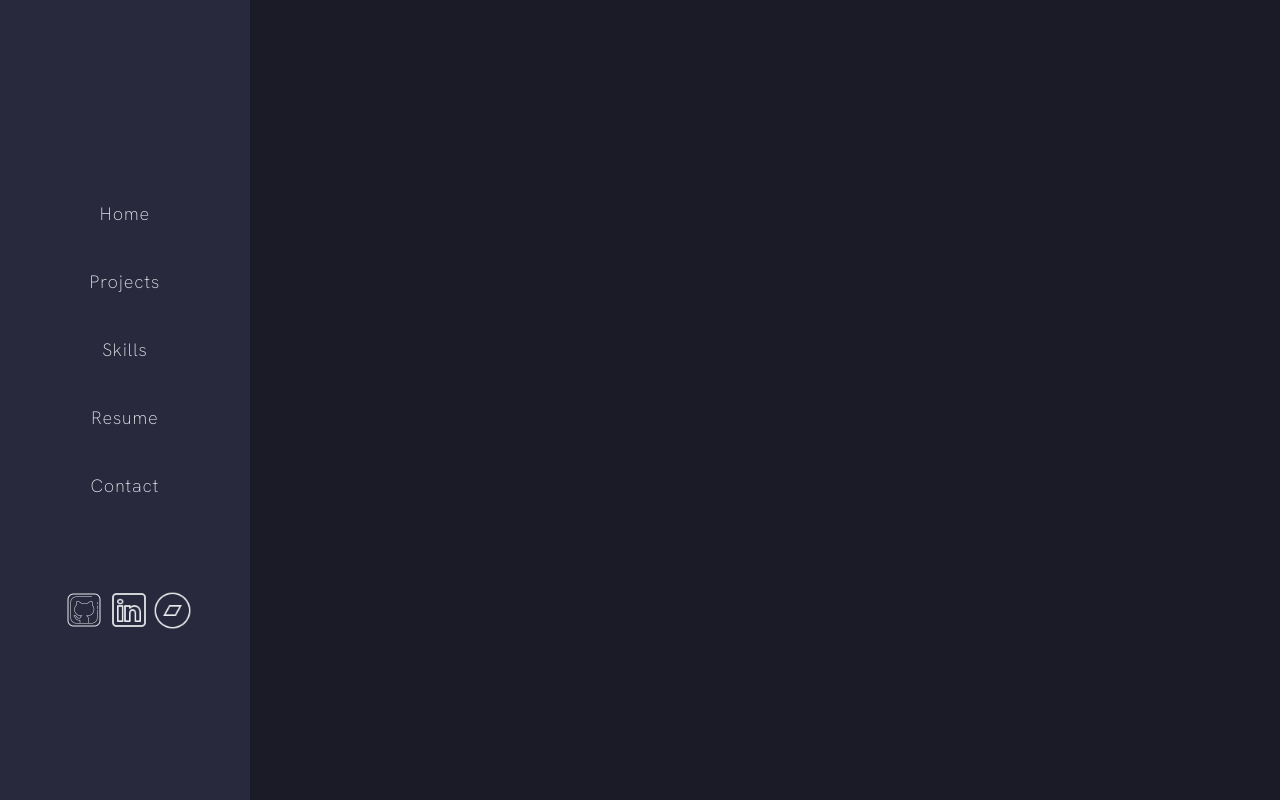
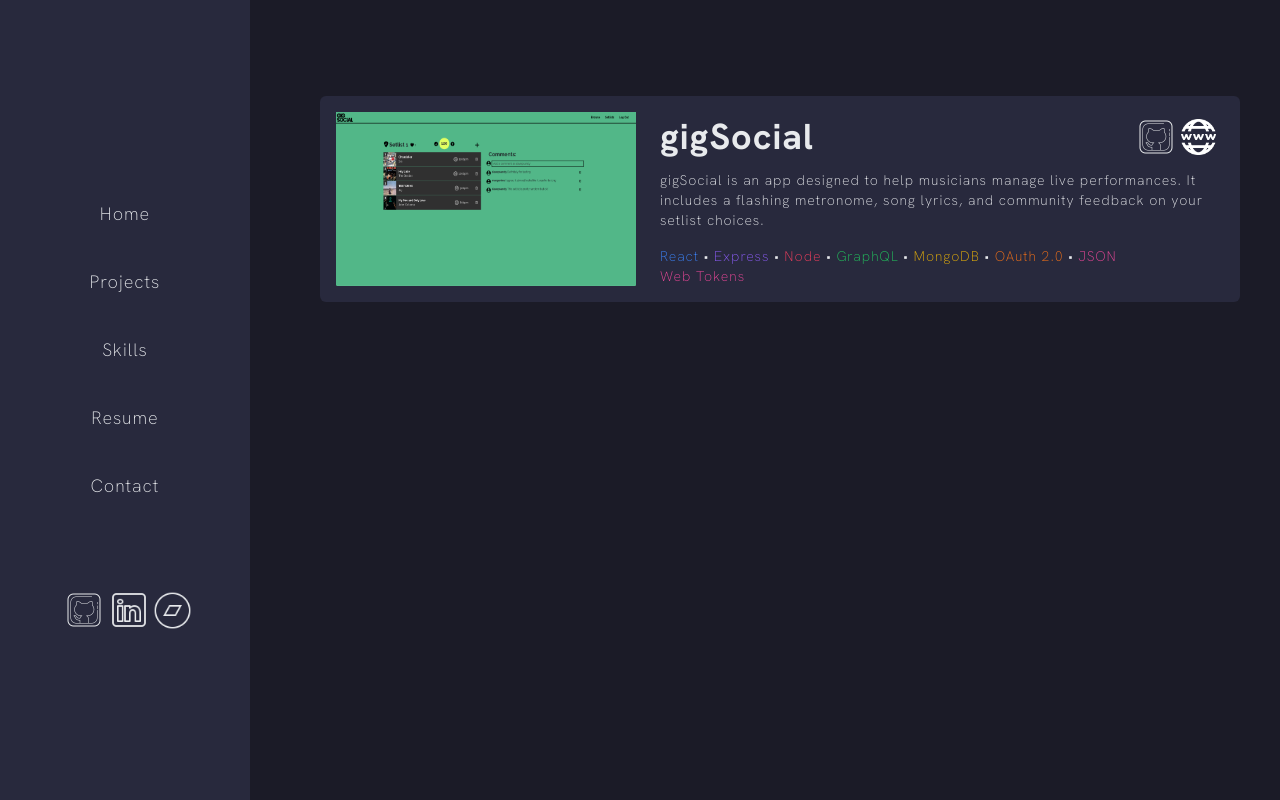
Before and after one commit to davepaulsanders/sanders-portfolio, a Next.js app: page /projects in a window 1280 px wide. Built offline with nearby package versions, Linux system fonts and the light colour scheme.

Commit message:
Project card and beginning of animation

```diff
--- a/components/Layout.tsx
+++ b/components/Layout.tsx
@@ -43,7 +43,7 @@ const Layout = ({ children }: React.PropsWithChildren) => {
   return (
     <div className="flex">
       <Nav />
-      <div className="grid grid-cols-12 min-h-screen max-h-screen">
+      <div className="main grid grid-cols-12 w-full min-h-screen max-h-screen relative">
         <div
           className={`${styles.hamburgerMenu} flex md:hidden`}
           onClick={menuToggle}
@@ -53,7 +53,7 @@ const Layout = ({ children }: React.PropsWithChildren) => {
           <div className={`${styles.barBottom} barBottom`}></div>
         </div>
         <div className="col-span-12 lg:col-span-9 lg:col-start-4">
-          <main className="flex justify-center">{children}</main>
+          <main className="flex w-full justify-center">{children}</main>
         </div>
       </div>
     </div>
--- /dev/null
+++ b/components/Project.tsx
@@ -0,0 +1,24 @@
+import React from 'react'
+import styles from "../styles/Project.module.css"
+
+
+const Project = () => {
+  return (
+    <div className={`${styles.cardBackground} flex p-4 rounded-md`}>
+        <img className="w-[300px]" src="gigsocial.png" alt="gig social" />
+        <div className='ml-6 w-full'>
+          <div className='flex items-center justify-between mb-2'>
+            <h2 className='text-4xl font-bold block'>gigSocial</h2>
+            <div className={`${styles.border} flex items-center relative`}>
+              <img className='w-[50px] z-10 hover:scale-125 hover:cursor-pointer inline-block' src="github.png" alt="github" />
+              <img className='w-[35px] z-10 hover:scale-125 hover:cursor-pointer mr-2 inline-block' src="www.png" alt="live site" />
+            </div>
+          </div>
+        <p className='text-sm font-extralight mb-4'>gigSocial is an app designed to help musicians manage live performances.  It includes a flashing metronome, song lyrics, and community feedback on your setlist choices.</p>
+        <p className='text-sm font-extralight w-10/12'><span className='text-blue-500'>React</span> • <span className='text-violet-500'>Express</span> • <span className='text-rose-500'>Node</span> • <span className='text-green-500'>GraphQL</span> • <span className='text-yellow-500'>MongoDB</span> • <span className='text-orange-500'>OAuth 2.0</span> • <span className='text-pink-500'>JSON Web Tokens</span></p>
+        </div>
+    </div>
+  )
+}
+
+export default Project
--- a/pages/projects.tsx
+++ b/pages/projects.tsx
@@ -1,11 +1,14 @@
 import Head from "next/head"
-
+import Project from "../components/Project"
 const Projects = () => {
   return (
-    <div>
+    <div className="w-full mt-24 mr-10">
         <Head>
             <title>Dave Sanders Projects</title>
         </Head>
+        <section>
+          <Project />
+        </section>
     </div>
   )
 }
--- a/styles/Nav.module.css
+++ b/styles/Nav.module.css
@@ -3,6 +3,7 @@
     position: fixed;
     height: 100%;
     transition: right 0.3s ease-in-out;
+    z-index: 100;
    }
 
 .underline {
--- /dev/null
+++ b/styles/Project.module.css
@@ -0,0 +1,35 @@
+.cardBackground {
+    background-color: #28293D;
+}
+
+.cardBackground:hover > div > div > div:after{
+    animation-name: hover;
+    animation-iteration-count: infinite;
+}
+
+.border::after{
+    display: block;
+    content: '';
+    width: 100%;
+    height: 2px;
+    left: 50%;
+    top: 100%;
+    background: #E8EAED;
+    position: absolute;
+    transform: translate(-50%) scaleX(0);
+    transform-origin: center;
+}
+
+@keyframes hover{
+    0% {
+        transform: translate(-50%) scaleX(1);
+    }
+
+    50% {
+        transform: translate(-50%) scaleX(0);
+    }
+
+    100% {
+        transform: translate(-50%) scaleX(1);
+    }
+}
```
Also changed, not shown: public/gigSocial.png (added), public/www.png (added).
